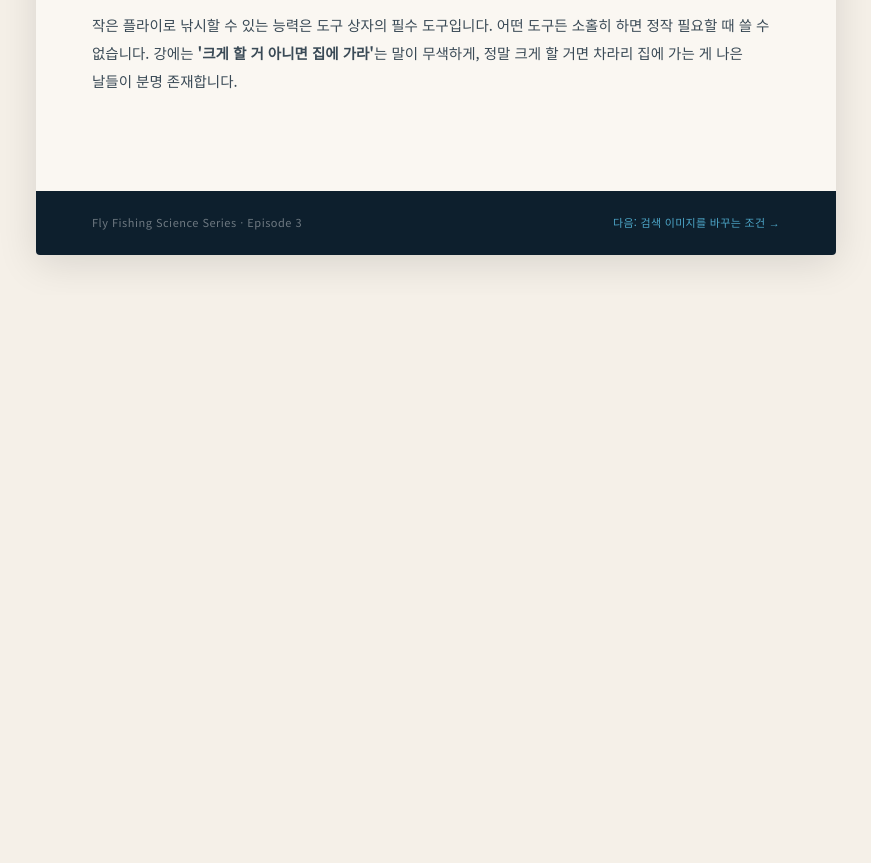
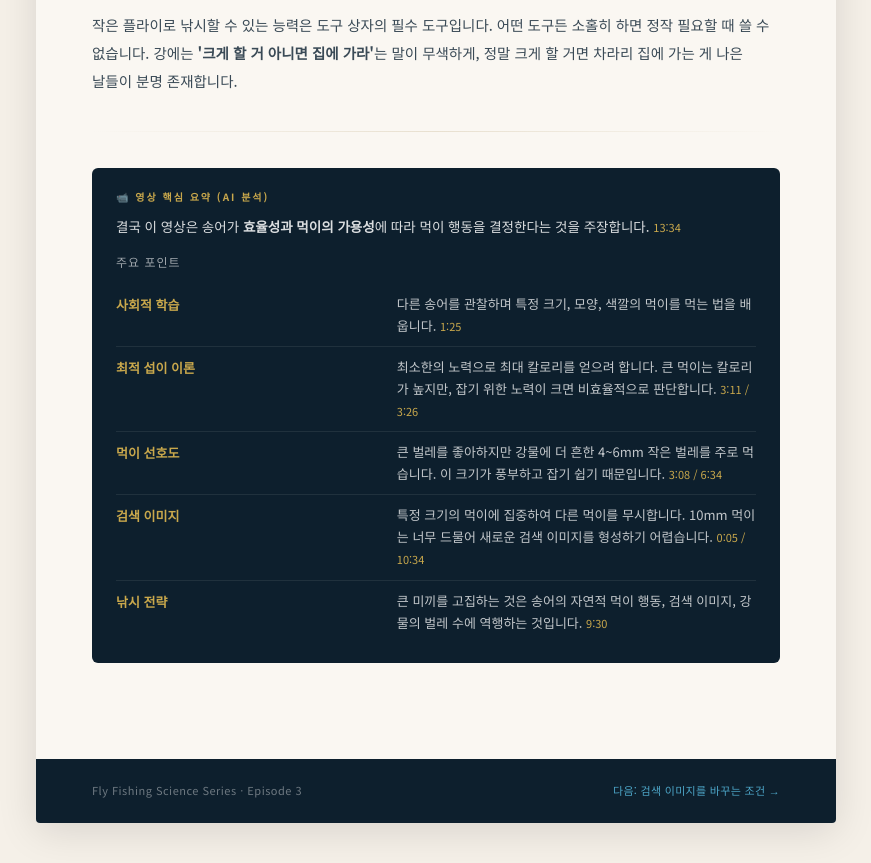
Before and after one commit to CADDIS-GR/trout-feeding-science, a plain HTML site: page ep03/Trout_Like_Big_Bugs.html in a window 1280 px wide. Shown: the part 2601-3464 px from the top of the page, without its empty margins (204-1075 px from the left). Before the commit the page ends 2896 px from the top, so only its background shows below. Drawn offline with Linux system fonts and the light colour scheme.

Commit message:
Update Trout_Like_Big_Bugs.html

```diff
--- a/ep03/Trout_Like_Big_Bugs.html
+++ b/ep03/Trout_Like_Big_Bugs.html
@@ -527,6 +527,37 @@
       <p>송어의 의사결정은 복잡합니다. 검색 이미지, 사회적 학습, 최적 먹이 찾기 이론, 탐지 가능성이 모두 복합적으로 작용합니다. 큰 벌레를 좋아하는 건 사실이지만, 먹이의 가용성과 에너지 효율이 먼저입니다.</p>
 
       <p>작은 플라이로 낚시할 수 있는 능력은 도구 상자의 필수 도구입니다. 어떤 도구든 소홀히 하면 정작 필요할 때 쓸 수 없습니다. 강에는 <strong>'크게 할 거 아니면 집에 가라'</strong>는 말이 무색하게, 정말 크게 할 거면 차라리 집에 가는 게 나은 날들이 분명 존재합니다.</p>
+
+      <div class="divider"></div>
+
+      <!-- 영상 요약 -->
+      <div class="callout" style="margin-top: 0;">
+        <div class="callout-label">📹 영상 핵심 요약 (AI 분석)</div>
+        <p style="margin-bottom: 12px;">결국 이 영상은 송어가 <strong>효율성과 먹이의 가용성</strong>에 따라 먹이 행동을 결정한다는 것을 주장합니다. <span style="color: var(--gold); font-size: 11px;">13:34</span></p>
+        <p style="margin-bottom: 10px; color: rgba(255,255,255,0.6); font-size: 12px; letter-spacing: 1px; text-transform: uppercase;">주요 포인트</p>
+        <table style="width:100%; border-collapse: collapse; font-size: 13px;">
+          <tr style="border-bottom: 1px solid rgba(255,255,255,0.08);">
+            <td style="padding: 9px 0; color: var(--gold); font-weight: 600; width: 42%; vertical-align: top;">사회적 학습</td>
+            <td style="padding: 9px 0 9px 12px; color: rgba(255,255,255,0.75); line-height: 1.7;">다른 송어를 관찰하며 특정 크기, 모양, 색깔의 먹이를 먹는 법을 배웁니다. <span style="color: var(--gold); font-size: 11px;">1:25</span></td>
+          </tr>
+          <tr style="border-bottom: 1px solid rgba(255,255,255,0.08);">
+            <td style="padding: 9px 0; color: var(--gold); font-weight: 600; vertical-align: top;">최적 섭이 이론</td>
+            <td style="padding: 9px 0 9px 12px; color: rgba(255,255,255,0.75); line-height: 1.7;">최소한의 노력으로 최대 칼로리를 얻으려 합니다. 큰 먹이는 칼로리가 높지만, 잡기 위한 노력이 크면 비효율적으로 판단합니다. <span style="color: var(--gold); font-size: 11px;">3:11 / 3:26</span></td>
+          </tr>
+          <tr style="border-bottom: 1px solid rgba(255,255,255,0.08);">
+            <td style="padding: 9px 0; color: var(--gold); font-weight: 600; vertical-align: top;">먹이 선호도</td>
+            <td style="padding: 9px 0 9px 12px; color: rgba(255,255,255,0.75); line-height: 1.7;">큰 벌레를 좋아하지만 강물에 더 흔한 4~6mm 작은 벌레를 주로 먹습니다. 이 크기가 풍부하고 잡기 쉽기 때문입니다. <span style="color: var(--gold); font-size: 11px;">3:08 / 6:34</span></td>
+          </tr>
+          <tr style="border-bottom: 1px solid rgba(255,255,255,0.08);">
+            <td style="padding: 9px 0; color: var(--gold); font-weight: 600; vertical-align: top;">검색 이미지</td>
+            <td style="padding: 9px 0 9px 12px; color: rgba(255,255,255,0.75); line-height: 1.7;">특정 크기의 먹이에 집중하여 다른 먹이를 무시합니다. 10mm 먹이는 너무 드물어 새로운 검색 이미지를 형성하기 어렵습니다. <span style="color: var(--gold); font-size: 11px;">0:05 / 10:34</span></td>
+          </tr>
+          <tr>
+            <td style="padding: 9px 0; color: var(--gold); font-weight: 600; vertical-align: top;">낚시 전략</td>
+            <td style="padding: 9px 0 9px 12px; color: rgba(255,255,255,0.75); line-height: 1.7;">큰 미끼를 고집하는 것은 송어의 자연적 먹이 행동, 검색 이미지, 강물의 벌레 수에 역행하는 것입니다. <span style="color: var(--gold); font-size: 11px;">9:30</span></td>
+          </tr>
+        </table>
+      </div>
     </div>
 
   </div>
```
